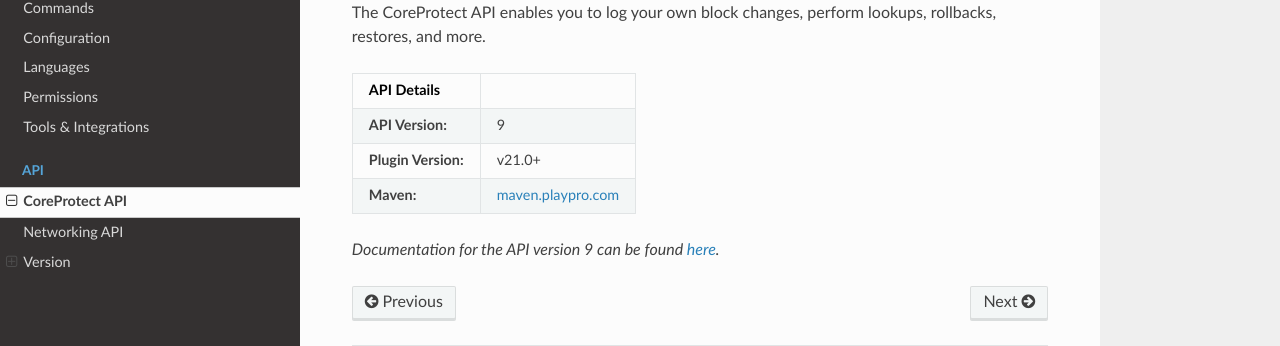
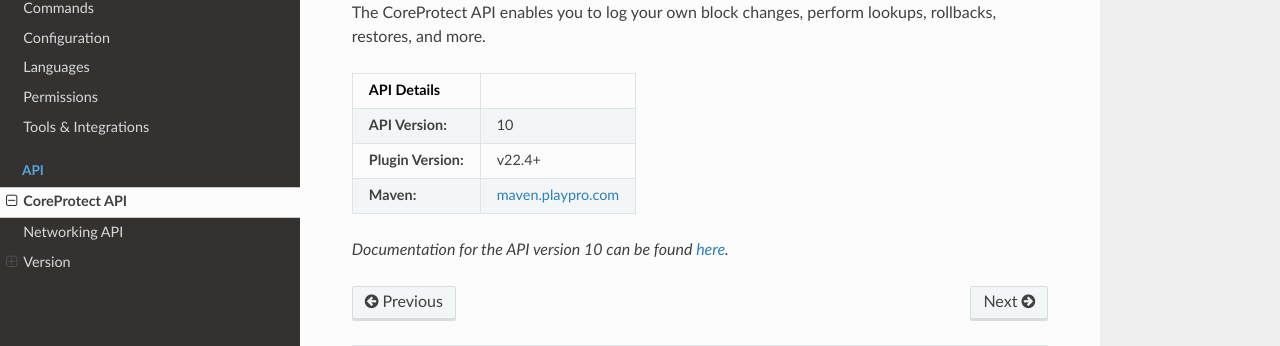
Before and after one commit to PlayPro/CoreProtect, an MkDocs documentation site: the page built from docs/api/index.md, in a window 1280 px wide. Shown: the part 159-505 px from the top of the page. Built offline with MkDocs 1.6.1, drawn with Linux system fonts in a browser that asks for light colours; nearby versions of some CDN libraries.

Commit message:
Set current API documentation version as v10

```diff
--- a/docs/api/index.md
+++ b/docs/api/index.md
@@ -4,8 +4,8 @@ The CoreProtect API enables you to log your own block changes, perform lookups,
 
 | API Details |  |
 | --- | --- |
-| **API Version:** | 9 |
-| **Plugin Version:** | v21.0+ |
+| **API Version:** | 10 |
+| **Plugin Version:** | v22.4+ |
 | **Maven:** | [maven.playpro.com](https://maven.playpro.com) |
 
-*Documentation for the API version 9 can be found [here](/api/version/v9/).*
+*Documentation for the API version 10 can be found [here](/api/version/v10/).*
```
Also changed, not shown: README.md (+1 -1 lines), docs/api/version/v10.md (+3 -3 lines).
